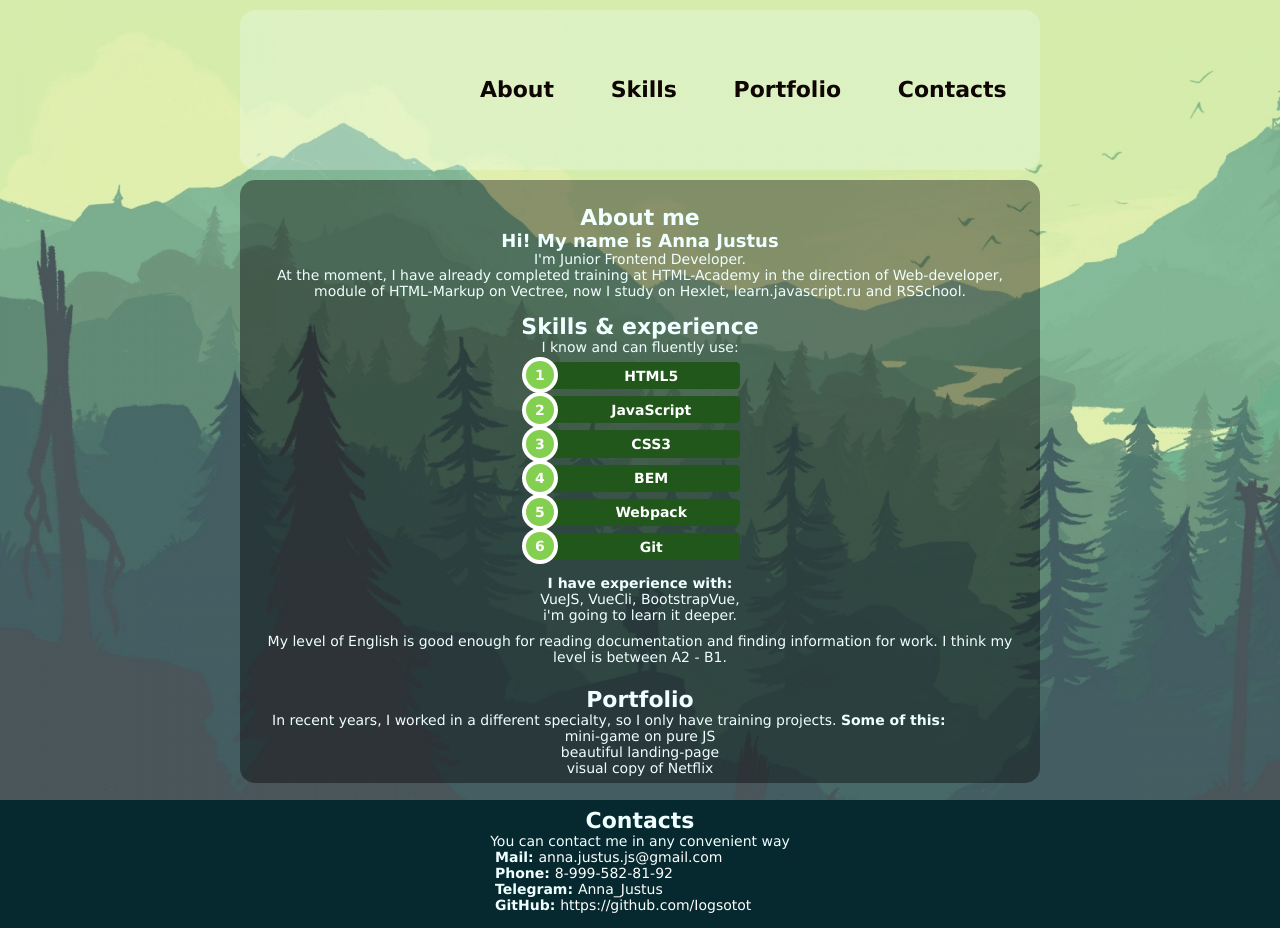
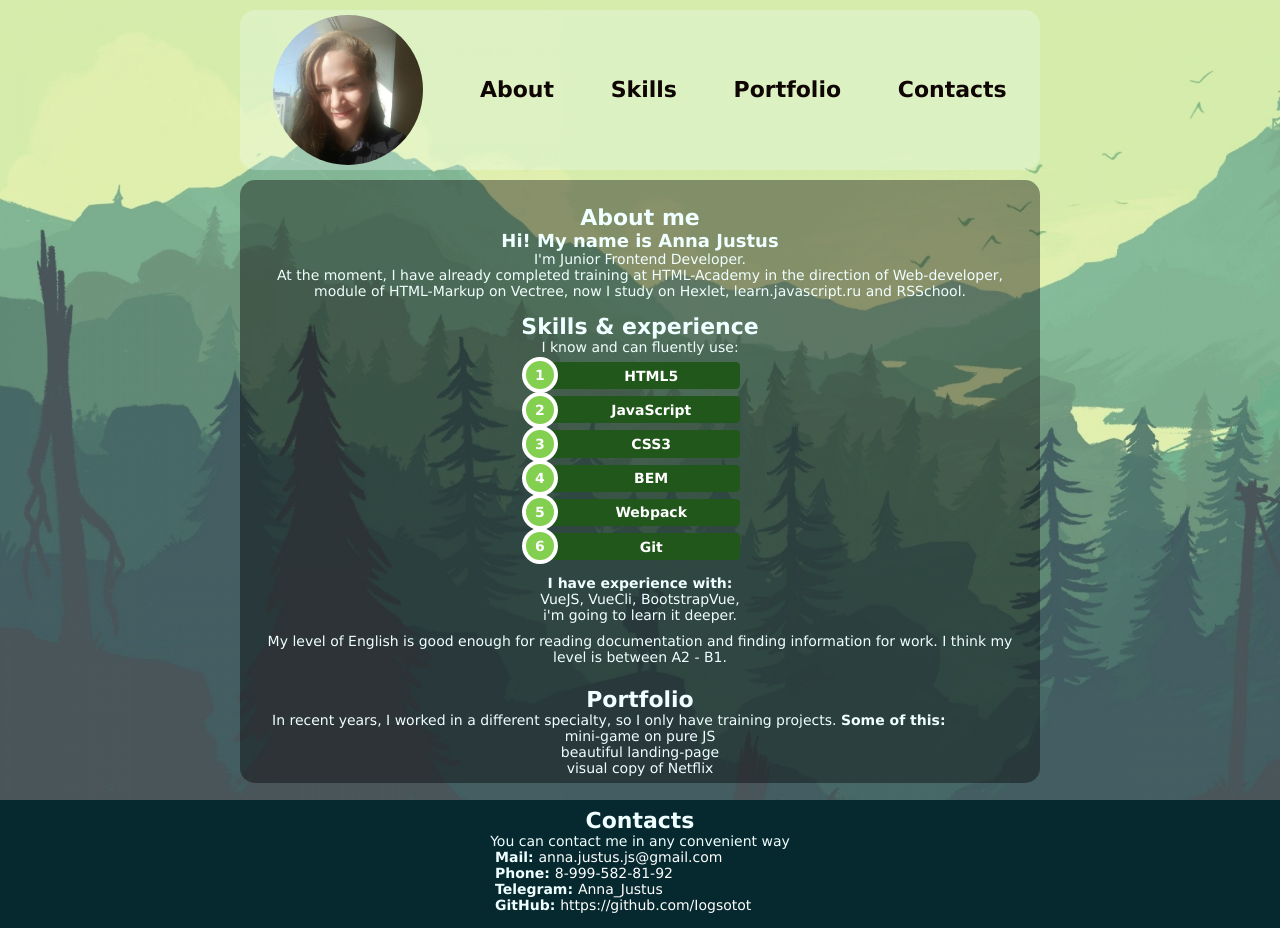
Before and after one commit to Iogsotot/rsschool-cv, a plain HTML site: page index.html in a window 1280 px wide. Drawn offline with Linux system fonts and the light colour scheme; the site is published under a folder, as on GitHub Pages, so addresses that start at the root find nothing.

Commit message:
fix: change link for avatar & add scroll-behavior

```diff
--- a/style.css
+++ b/style.css
@@ -2,6 +2,7 @@
   margin: 0;
   padding: 0;
   box-sizing: border-box;
+  scroll-behavior: smooth;
 }
 
 html {
@@ -73,7 +74,7 @@ footer {
 }
 
 .avatar {
-  background-image: url("/avatar.jpg");
+  background-image: url("avatar.jpg");
   background-size: cover;
   background-repeat: no-repeat;
   width: 150px;
```
